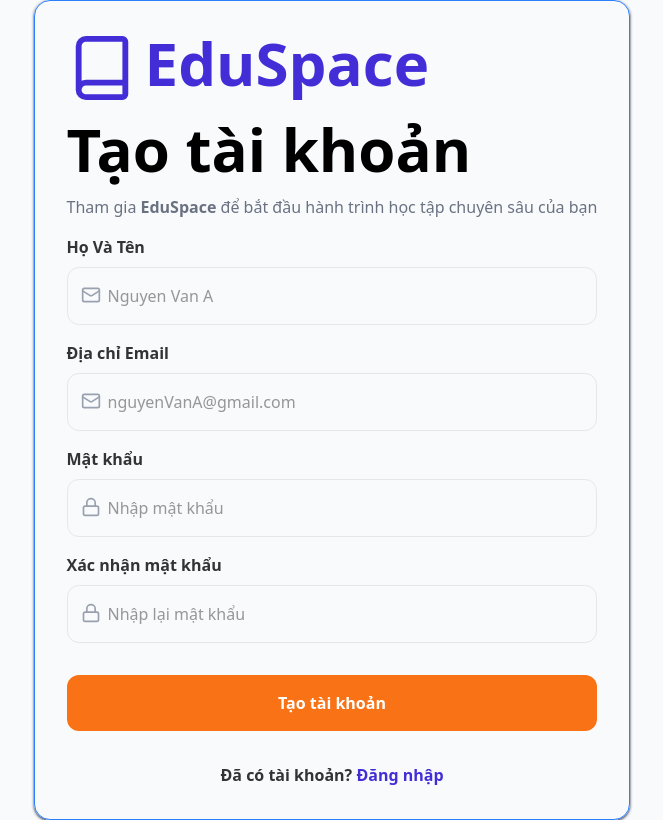
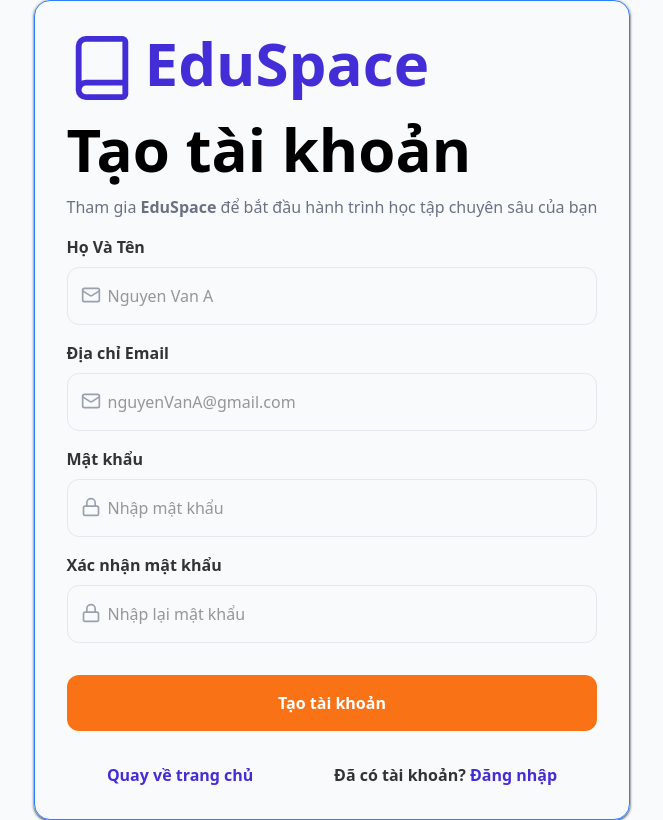
Before and after one commit to minhcamon/SWP391-Group2-EduSpace, a React (Vite) app in the folder frontend/: page /signup in a window 1280 px wide. Shown: the whole page, without its empty margins (308-971 px from the left). Built offline with nearby package versions, Linux system fonts and the light colour scheme.

Commit message:
add: back to homepage
Back to homepage in login and signup page

```diff
--- a/frontend/src/components/common/Header.jsx
+++ b/frontend/src/components/common/Header.jsx
@@ -6,7 +6,7 @@ import { Link } from "react-router";
 const Header = () => {
     return (
         <div className="flex min-w-screen justify-around">
-            <div>
+            <div className="w-96">
                 <InputField
                     icon={Search}
                     inputType="text"
--- a/frontend/src/pages/auth/LoginPage.jsx
+++ b/frontend/src/pages/auth/LoginPage.jsx
@@ -71,10 +71,17 @@ const LoginForm = () => {
                     </div>
 
                     <div className="mt-8 font-semibold text-center">
-                        Chưa có tài khoản?{" "}
-                        <Link to="/signup" className="text-indigo-700">
-                            Đăng ký ngay
-                        </Link>
+                        <div className="flex justify-around">
+                            <div className="text-indigo-700">
+                                <Link to="/">Quay về trang chủ</Link>
+                            </div>
+                            <div>
+                                Chưa có tài khoản?{" "}
+                                <Link to="/signup" className="text-indigo-700">
+                                    Đăng ký ngay
+                                </Link>
+                            </div>
+                        </div>
                     </div>
                 </form>
             </div>
--- a/frontend/src/pages/auth/RegisterPage.jsx
+++ b/frontend/src/pages/auth/RegisterPage.jsx
@@ -93,10 +93,17 @@ const RegisterForm = () => {
                 </form>
 
                 <div className="mt-8 font-semibold text-center">
-                    Đã có tài khoản?{" "}
-                    <Link to="/login" className="text-indigo-700">
-                        Đăng nhập
-                    </Link>
+                    <div className="flex justify-around">
+                        <div className="text-indigo-700">
+                            <Link to="/">Quay về trang chủ</Link>
+                        </div>
+                        <div>
+                            Đã có tài khoản?{" "}
+                            <Link to="/login" className="text-indigo-700">
+                                Đăng nhập
+                            </Link>
+                        </div>
+                    </div>
                 </div>
             </div>
         </div>
```
